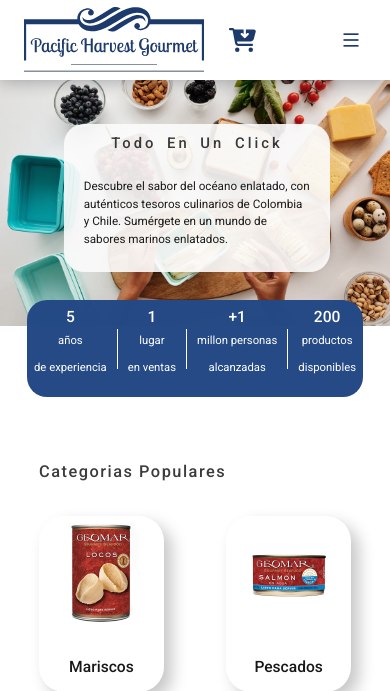
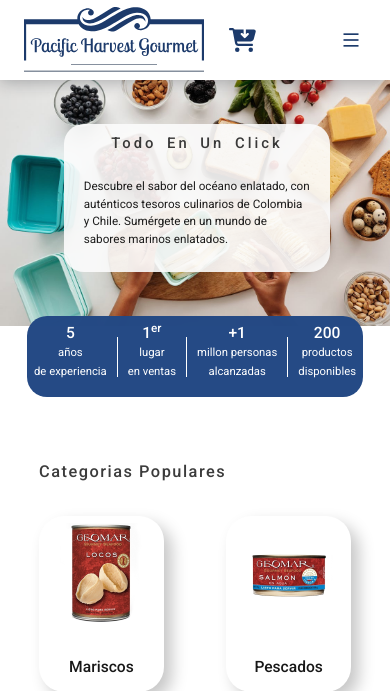
Before and after one commit to santos1803/PacificHarvestGourmet, a PHP site: page /PacificHarvestGourmet/ in a window 390 px wide. Shown: the top 691 px of the page. Run offline with PHP 8.4, Linux system fonts and the light colour scheme; style sheets or scripts are compiled from the project's sources; some libraries are stand-ins or nearby versions.

Commit message:
Arreglos de estilos, en el index y configuracion del host del servidor para el correo

```diff
--- a/clases/mailer.php
+++ b/clases/mailer.php
@@ -25,6 +25,7 @@ class Mailer {
         $mail->Username   = MAIL_USER;                     //SMTP username
         $mail->Password   =  MAIL_PASS;             //'ezuirdvddecogaza';                               //SMTP password
         $mail->SMTPSecure = PHPMailer::ENCRYPTION_STARTTLS;            //Enable implicit TLS encryption
+        // $mail->SMTPSecure = PHPMailer::ENCRYPTION_SMTPS;            //Para el servidor
         $mail->Port       = MAIL_PORT;                                    //TCP port to connect to; use 587    if you have set `SMTPSecure = PHPMailer::ENCRYPTION_STARTTLS`
 
         //Recipients
--- a/css/index.css
+++ b/css/index.css
@@ -155,6 +155,10 @@ a {
 .flotanteTxt h1,
 p {
     color: white;
+}
+
+.flotanteTxt sup {
+    font-size: 1.5vw;
 }
 
 .separador {
--- a/index.php
+++ b/index.php
@@ -280,7 +280,7 @@ $con = $db->conectar();
 
     <main class="containerPrincipal">
         <article class="txt">
-            <h1>Todo un click</h1>
+            <h1>Todo en un click</h1>
             <p>Descubre el sabor del océano enlatado, con auténticos tesoros culinarios de Colombia y Chile. Sumérgete
                 en un mundo de sabores marinos enlatados. </p>
             <!-- <button class="botonPagina">LEER MAS</button> -->
@@ -315,7 +315,7 @@ $con = $db->conectar();
             </article>
             <span class="separador"></span>
             <article class="flotanteTxt">
-                <h1>1</h1>
+                <h1>1<sup>er</sup></h1>
                 <p>lugar </p>
                 <p>en ventas</p>
             </article>
--- a/index_english.php
+++ b/index_english.php
@@ -306,7 +306,7 @@ $con = $db->conectar();
             </article>
             <span class="separador"></span>
             <article class="flotanteTxt">
-                <h1>1</h1>
+                <h1>1<sup>st</sup></h1>
 
                 <p>places </p>
                 <p>in sales</p>
--- a/logout.php
+++ b/logout.php
@@ -6,6 +6,8 @@ require './php/config.php';
 
 session_destroy();
 
-header("Location: login.php")
+// echo "<script>location.href='login.php';</script>";
+
+header("Location: /login.php")
 
 ?>
--- a/logout_english.php
+++ b/logout_english.php
@@ -6,6 +6,8 @@ require './php/config.php';
 
 session_destroy();
 
+// echo "<script>location.href='login_english.php';</script>";
+
 header("Location: login_english.php")
 
 ?>
--- a/php/config.php
+++ b/php/config.php
@@ -27,6 +27,12 @@ define("CLIENT_ID", "Acmruvy51w90R7yfdzmn3j2oZSYIpFpzKztFOU0twdW6XWPBXFpcWv3459J
     define("MAIL_PORT", "587");
     define("SITE_URL", "http://localhost/PacificHarvestGourmet");
 
+    // define("MAIL_HOST", "mail.pacificharvestgourmet.com");
+    // define("MAIL_USER", "gnavarro@pacificharvestgourmet.com");
+    // define("MAIL_PASS", "Arciniegas19");
+    // define("MAIL_PORT", "465");
+    // define("SITE_URL", "https://pacificharvestgourmet.com");
+
 
 //Inicio de Sesion
     session_start();
--- a/responsive_css/index.css
+++ b/responsive_css/index.css
@@ -239,6 +239,10 @@
     .separador {
         height: 60px;
     }
+
+    .flotanteTxt sup {
+        font-size: 1.7vw;
+    }
 }
 
 @media (max-width: 930px) {
@@ -275,6 +279,10 @@
     .flotanteTxt p {
         font-size: 1.7vw;
     }
+
+    .flotanteTxt sup {
+        font-size: 1.9vw;
+    }
 }
 
 
@@ -284,7 +292,7 @@
 @media (max-width: 650px) {
 
     .flotante {
-        line-height: .8em;
+        line-height: .4em;
         bottom: 43px;
         padding: 2% 0;
         width: 69%;
@@ -297,12 +305,16 @@
     .flotanteTxt p {
         font-size: 1.9vw;
     }
+
+    .flotanteTxt sup {
+        font-size: 2.1vw;
+    }
 }
 
 @media (max-width: 590px) {
 
     .flotante {
-        line-height: .8em;
+        line-height: .4em;
         bottom: 47px;
         padding: 2% 0;
         width: 72%;
@@ -315,13 +327,17 @@
     .flotanteTxt p {
         font-size: 2.1vw;
     }
+
+    .flotanteTxt sup {
+        font-size: 2.3vw;
+    }
 }
 
 
 @media (max-width: 525px) {
 
     .flotante {
-        line-height: .8em;
+        line-height: .4em;
         bottom: 55px;
         padding: 2% 0;
         width: 76%;
@@ -338,12 +354,16 @@
     .separador {
         height: 40px;
     }
+
+    .flotanteTxt sup {
+        font-size: 2.6vw;
+    }
 }
 
 @media (max-width: 480px) {
 
     .flotante {
-        line-height: .8em;
+        line-height: .4em;
         bottom: 62px;
         padding: 2% 0;
         width: 80%;
@@ -356,12 +376,16 @@
     .flotanteTxt p {
         font-size: 2.5vw;
     }
+
+    .flotanteTxt sup {
+        font-size: 2.8vw;
+    }
 }
 
 @media (max-width: 430px) {
 
     .flotante {
-        line-height: .8em;
+        line-height: .2em;
         bottom: 65px;
         padding: 2% 0;
         width: 83%;
@@ -374,12 +398,16 @@
     .flotanteTxt p {
         font-size: 2.7vw;
     }
+
+    .flotanteTxt sup {
+        font-size: 3vw;
+    }
 }
 
 @media (max-width: 400px) {
 
     .flotante {
-        line-height: .7em;
+        line-height: .2em;
         bottom: 65px;
         padding: 2% 0;
         width: 86%;
```
Also changed, not shown: clases/clienteFunciones.php (+8 -4 lines), clases/enviar_email.php (+13 -0 lines).
